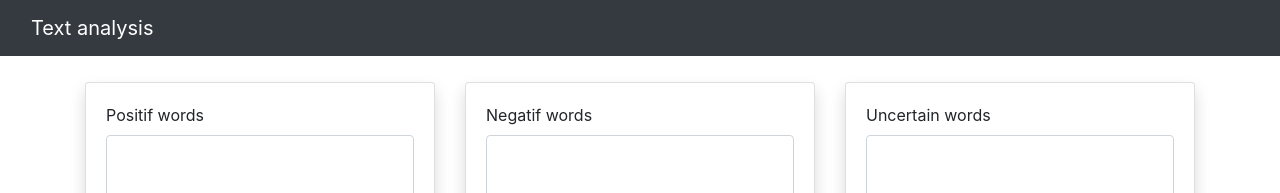
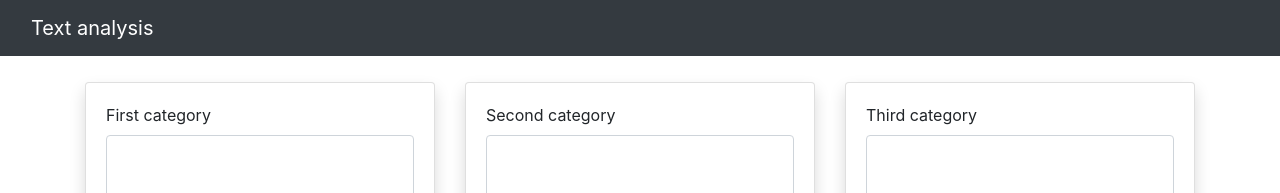
Before and after one commit to Tryanium/speech-analysis-master, a website: page views/index.html in a window 1280 px wide. Shown: the top 193 px of the page. Drawn offline with Linux system fonts and the light colour scheme.

Commit message:
changement voc'

```diff
--- a/views/index.html
+++ b/views/index.html
@@ -33,7 +33,7 @@
           <div class="card shadow">
             <div class="card-body">
               <div class="form-group">
-                <label for="PositifWords">Positif words</label>
+                <label for="PositifWords">First category</label>
                 <textarea class="form-control" aria-label="Les mots positifs" id="PositifWords" rows="4"></textarea>
               </div>
             </div>
@@ -43,7 +43,7 @@
           <div class="card shadow">
             <div class="card-body">
               <div class="form-group">
-                <label for="PositifWords">Negatif words</label>
+                <label for="PositifWords">Second category</label>
                 <textarea class="form-control" aria-label="Les mots négatifs" id="NegatifWords" rows="4"></textarea>
               </div>
             </div>
@@ -53,7 +53,7 @@
           <div class="card shadow">
             <div class="card-body">
               <div class="form-group">
-                <label for="PositifWords">Uncertain words</label>
+                <label for="PositifWords">Third category</label>
                 <textarea class="form-control" aria-label="Les mots incertains" id="YesNoWords" rows="4"></textarea>
               </div>
             </div>
```
